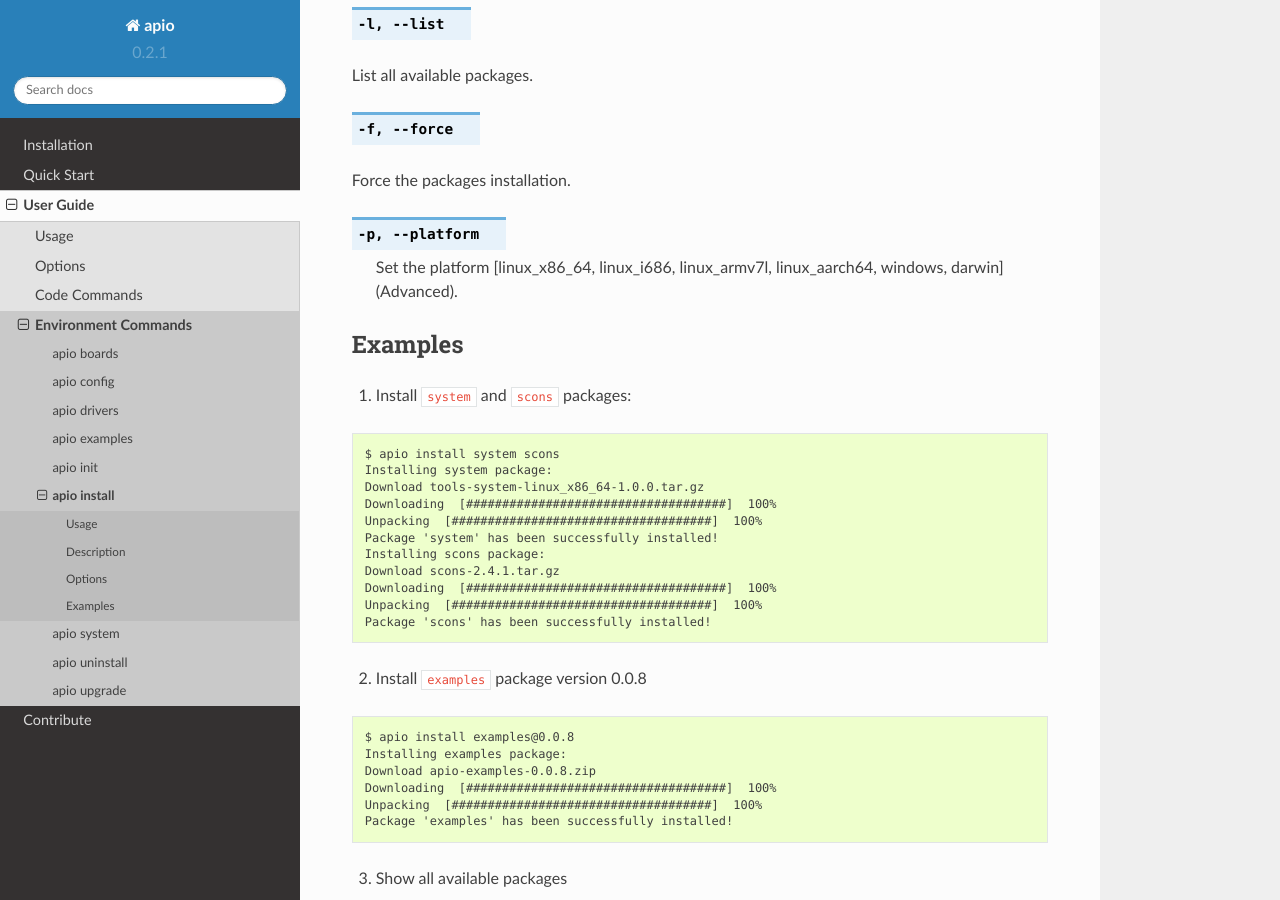
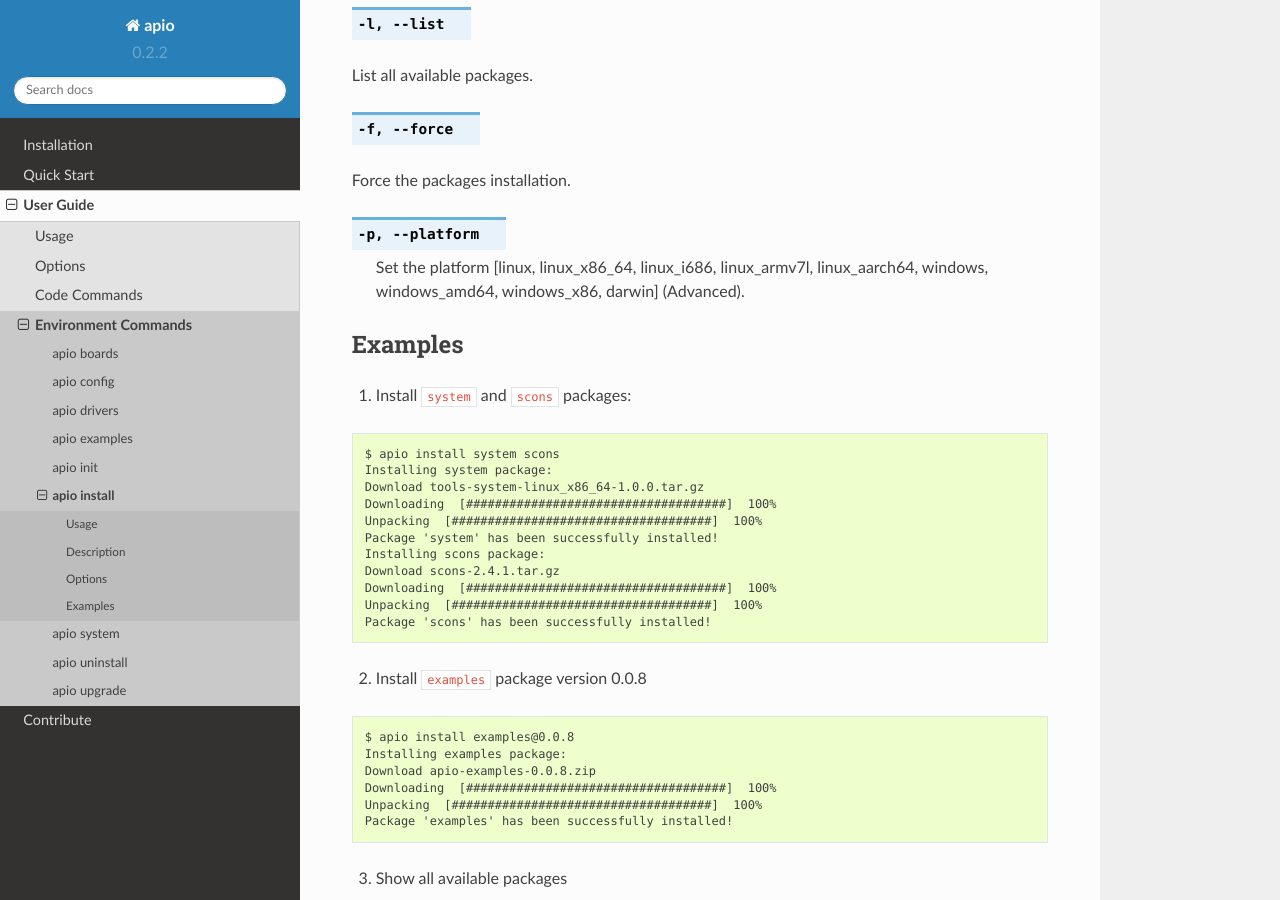
Before and after one commit to FPGAwars/apio, a Sphinx documentation site: the page built from docs/source/user_guide/env_commands/cmd_install.rst, in a window 1280 px wide and 900 px high, scrolled down 1082 px. Built offline with Sphinx 7.4.7 and the Read the Docs theme 2.0.0, drawn with Linux system fonts in a browser that asks for light colours.

Commit message:
Update version 0.2.2

```diff
--- a/apio/__init__.py
+++ b/apio/__init__.py
@@ -4,7 +4,7 @@
 # -- Author Jesús Arroyo
 # -- Licence GPLv2
 
-VERSION = (0, 2, 1, 3)
+VERSION = (0, 2, 2)
 __version__ = ".".join([str(s) for s in VERSION])
 
 __title__ = 'apio'
--- a/docs/conf.py
+++ b/docs/conf.py
@@ -54,9 +54,9 @@ author = u'Jesús Arroyo Torrens'
 # built documents.
 #
 # The short X.Y version.
-version = u'0.2.1'
+version = u'0.2.2'
 # The full version, including alpha/beta/rc tags.
-release = u'0.2.1.2'
+release = u'0.2.2'
 
 # The language for content autogenerated by Sphinx. Refer to documentation
 # for a list of supported languages.
--- a/docs/source/user_guide/env_commands/cmd_install.rst
+++ b/docs/source/user_guide/env_commands/cmd_install.rst
@@ -62,7 +62,7 @@ Force the packages installation.
 .. option::
     -p, --platform
 
-    Set the platform [linux_x86_64, linux_i686, linux_armv7l, linux_aarch64, windows, darwin] (Advanced).
+    Set the platform [linux, linux_x86_64, linux_i686, linux_armv7l, linux_aarch64, windows, windows_amd64, windows_x86, darwin] (Advanced).
 
 Examples
 --------
--- a/docs/source/user_guide/env_commands/cmd_upgrade.rst
+++ b/docs/source/user_guide/env_commands/cmd_upgrade.rst
@@ -26,4 +26,4 @@ Examples
 
   $ apio upgrade
   You're up-to-date!
-  Apio 0.2.0 is currently the newest version available.
+  Apio 0.2.2 is currently the newest version available.
```
